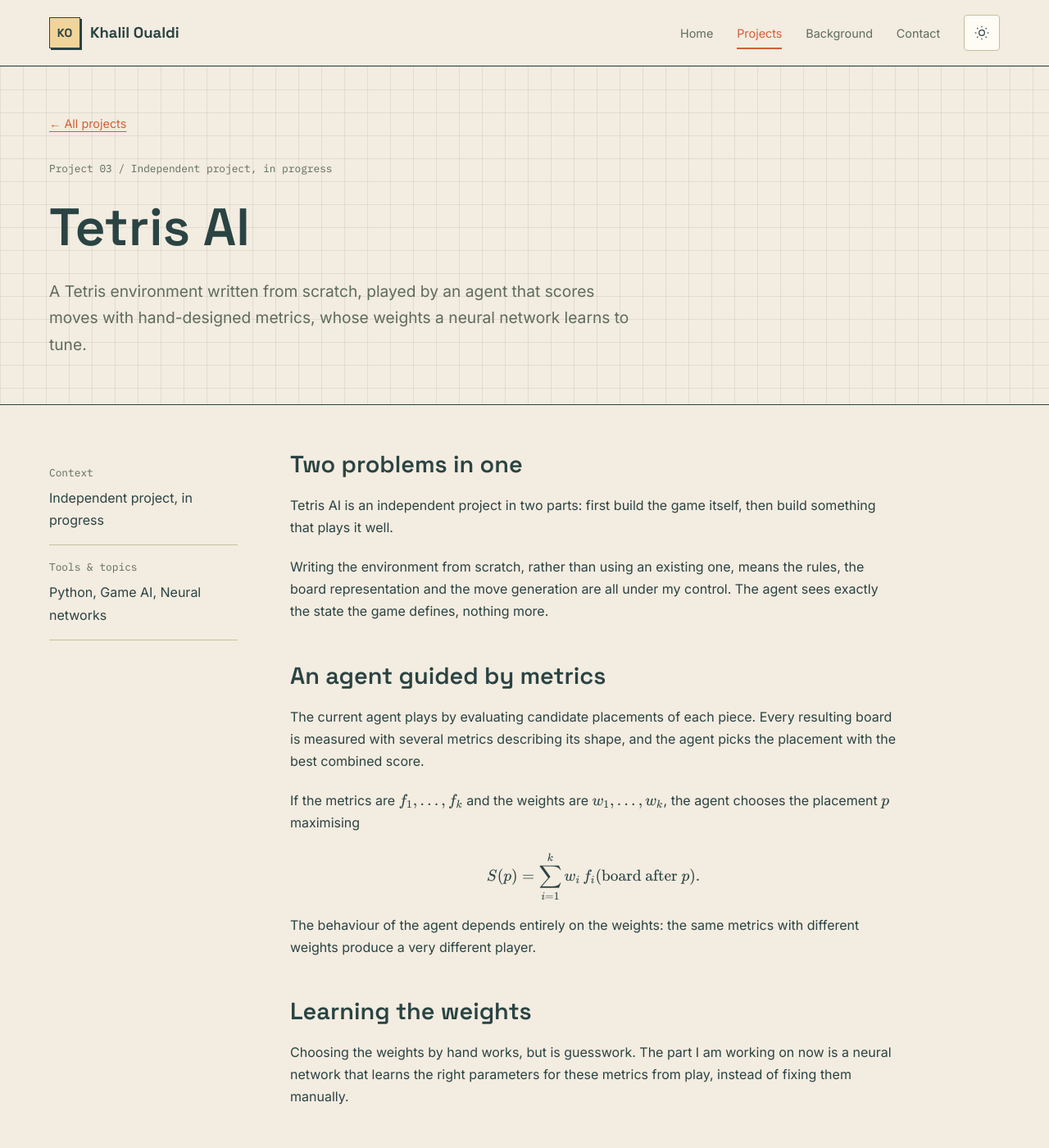
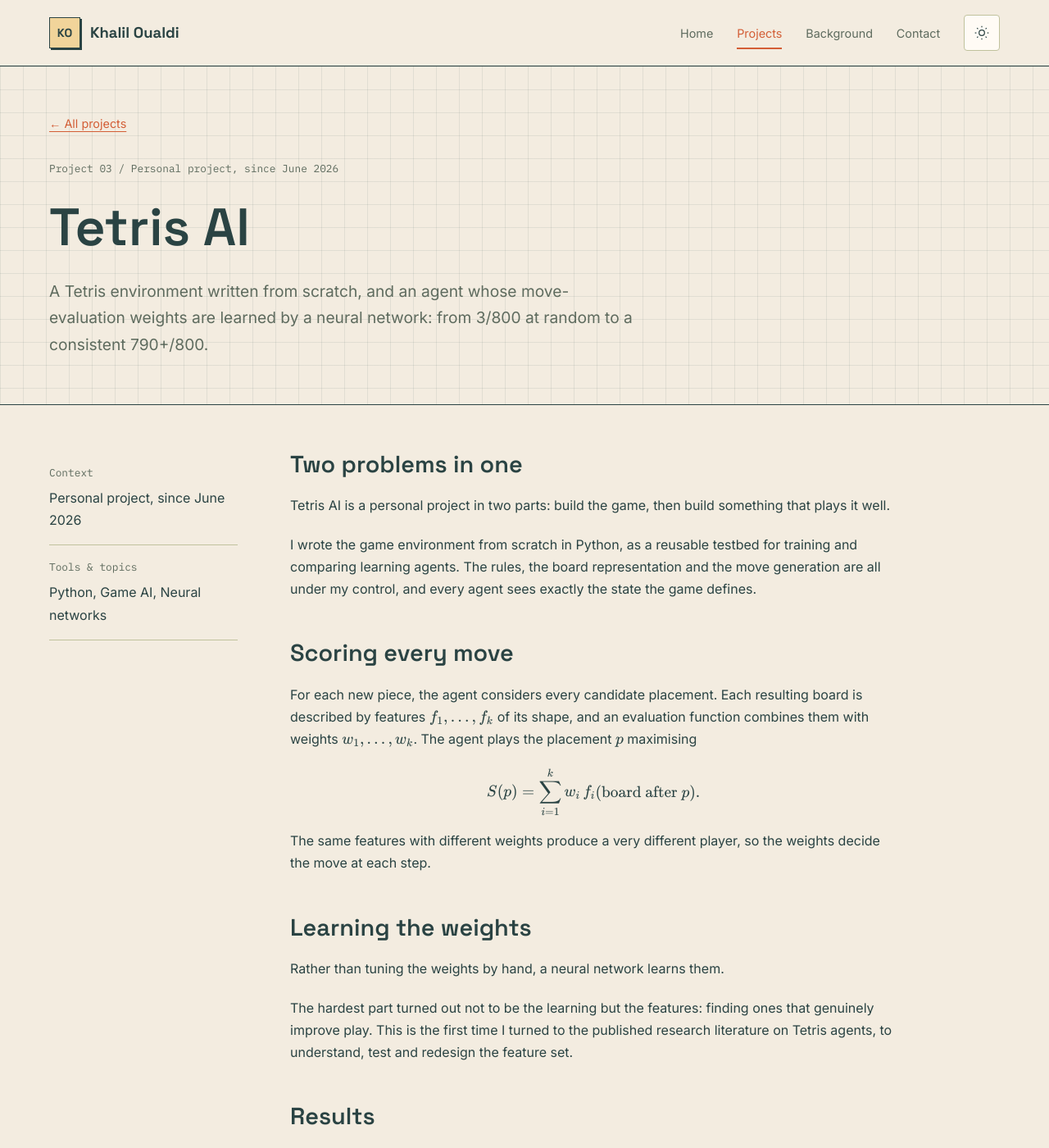
Before and after one commit to khaliloualdi-boop/khaliloualdi-boop.github.io, a Jekyll site: the page built from _projects/tetris-ai.md, in a window 1280 px wide and 1400 px high. Shown: the whole window at 82% size. Built offline with Jekyll 4.4.1, drawn with Linux system fonts in a browser that asks for light colours; some of the changed text lies outside the part shown.

Commit message:
Add project images, Tetris results, new CV

```diff
--- a/_projects/tetris-ai.md
+++ b/_projects/tetris-ai.md
@@ -2,36 +2,41 @@
 title: "Tetris AI"
 order: 3
 number: "03"
-file_label: tetris_ai
+file_label: tetris_ai.py
 tags: [Python, Game AI, Neural networks]
-summary: "A Tetris environment written from scratch, played by an agent that scores moves with hand-designed metrics, whose weights a neural network learns to tune."
+summary: "A Tetris environment written from scratch, and an agent whose move-evaluation weights are learned by a neural network: from 3/800 at random to a consistent 790+/800."
 description: "Building a Tetris game environment from scratch and training an agent to play it."
-context: Independent project, in progress
+image: /assets/images/tetris-preview.svg
+image_alt: "Illustration of a Tetris board with a T piece falling onto stacked pieces."
+context: Personal project, since June 2026
 math: true
 ---
 
 ## Two problems in one
 
-Tetris AI is an independent project in two parts: first build the game itself, then build something that plays it well.
+Tetris AI is a personal project in two parts: build the game, then build something that plays it well.
 
-Writing the environment from scratch, rather than using an existing one, means the rules, the board representation and the move generation are all under my control. The agent sees exactly the state the game defines, nothing more.
+I wrote the game environment from scratch in Python, as a reusable testbed for training and comparing learning agents. The rules, the board representation and the move generation are all under my control, and every agent sees exactly the state the game defines.
 
-## An agent guided by metrics
+## Scoring every move
 
-The current agent plays by evaluating candidate placements of each piece. Every resulting board is measured with several metrics describing its shape, and the agent picks the placement with the best combined score.
-
-If the metrics are $f_1, \dots, f_k$ and the weights are $w_1, \dots, w_k$, the agent chooses the placement $p$ maximising
+For each new piece, the agent considers every candidate placement. Each resulting board is described by features $f_1, \dots, f_k$ of its shape, and an evaluation function combines them with weights $w_1, \dots, w_k$. The agent plays the placement $p$ maximising
 
 $$
 S(p) = \sum_{i=1}^{k} w_i \, f_i(\text{board after } p).
 $$
 
-The behaviour of the agent depends entirely on the weights: the same metrics with different weights produce a very different player.
+The same features with different weights produce a very different player, so the weights decide the move at each step.
 
 ## Learning the weights
 
-Choosing the weights by hand works, but is guesswork. The part I am working on now is a neural network that learns the right parameters for these metrics from play, instead of fixing them manually.
+Rather than tuning the weights by hand, a neural network learns them.
 
-## Status
+The hardest part turned out not to be the learning but the features: finding ones that genuinely improve play. This is the first time I turned to the published research literature on Tetris agents, to understand, test and redesign the feature set.
 
-The game environment and the metric-guided agent are working; the neural-network stage is in development. I'm writing all of the code myself as a way of learning machine learning in practice.
+## Results
+
+| Agent | Average score |
+| :---- | :------------ |
+| Random baseline | 3 / 800 |
+| Final trained model | consistently 790+ / 800 |
--- a/cv.html
+++ b/cv.html
@@ -9,8 +9,8 @@ permalink: /cv/
 <section class="section about-band"><div class="container reading-layout"><div><p class="eyebrow">02 / Project experience</p></div><div><h2 class="sr-only">Project experience</h2>
 <article class="entry"><h3>Top-Down Adventure</h3><p class="muted">Python · Arcade · Object-oriented programming</p><p>A Zelda-inspired game with map validation, weapon state machines, and graph-based navigation.</p><a class="text-link" href="{{ '/projects/top-down-adventure/' | relative_url }}">Read the project <span aria-hidden="true">↗</span></a></article>
 <article class="entry"><h3>Les Petits Trains</h3><p class="muted">C++ · ICC, module 2</p><p>A grid-based railway simulation connecting train movement, traffic-light control zones, and invariant tests.</p><a class="text-link" href="{{ '/projects/les-petits-trains/' | relative_url }}">Read the project <span aria-hidden="true">↗</span></a></article>
-<article class="entry"><h3>Tetris AI</h3><p class="muted">Independent project · in progress</p><p>A Tetris environment written from scratch and a metric-guided agent, with a neural network being developed to learn the metric weights.</p><a class="text-link" href="{{ '/projects/tetris-ai/' | relative_url }}">Read the project <span aria-hidden="true">↗</span></a></article>
+<article class="entry"><h3>Tetris AI</h3><p class="muted">Python · personal project, since June 2026</p><p>A Tetris environment written from scratch and an agent whose evaluation weights are learned by a neural network, from 3/800 at random to a consistent 790+/800.</p><a class="text-link" href="{{ '/projects/tetris-ai/' | relative_url }}">Read the project <span aria-hidden="true">↗</span></a></article>
 <article class="entry"><h3>UnRiskOmega Portfolio Analyser</h3><p class="muted">Python · LauzHack Tour + Swiss {ai} hackathon</p><p>A portfolio analysis pipeline with diversification, volatility, covariance-based risk distribution and Monte Carlo simulation.</p><a class="text-link" href="{{ '/projects/unriskomega-portfolio-analyser/' | relative_url }}">Read the project <span aria-hidden="true">↗</span></a></article>
-<article class="entry"><h3>Investment-Strategy Agents</h3><p class="muted">EPFL AI Team hackathon · judged by Brevan Howard</p><p>Agents trading on real-time data, reacting to volatility, risk allocation and regime changes.</p><a class="text-link" href="{{ '/projects/ai-team-trading-agents/' | relative_url }}">Read the project <span aria-hidden="true">↗</span></a></article>
+<article class="entry"><h3>Portfolio-Allocation Agents</h3><p class="muted">EPFL AI Team hackathon · judged by Brevan Howard</p><p>Allocation across five strategy classes with inverse-volatility weighting, covariance-based sizing and volatility targeting, plus four-regime macroeconomic detection.</p><a class="text-link" href="{{ '/projects/ai-team-trading-agents/' | relative_url }}">Read the project <span aria-hidden="true">↗</span></a></article>
 </div></div></section>
 <section class="section"><div class="container reading-layout"><div><p class="eyebrow">03 / Curriculum vitae</p></div><div><h2>CV</h2>{% assign cv = site.static_files | where: 'path', '/assets/cv/CV.pdf' | first %}{% if cv %}<a class="btn btn-primary" href="{{ cv.path | relative_url }}" download>Download CV (PDF) <span aria-hidden="true">↓</span></a>{% else %}<p class="muted">A downloadable CV will be added here.</p>{% endif %}</div></div></section>
```
Also changed, not shown: _projects/ai-team-trading-agents.md (+17 -11 lines), _projects/unriskomega-portfolio-analyser.md (+2 -0 lines), assets/images/README.md (+1 -0 lines), assets/images/agents-preview.svg (added), assets/images/tetris-preview.svg (added), assets/images/unriskomega-preview.svg (added), 1 other file.
